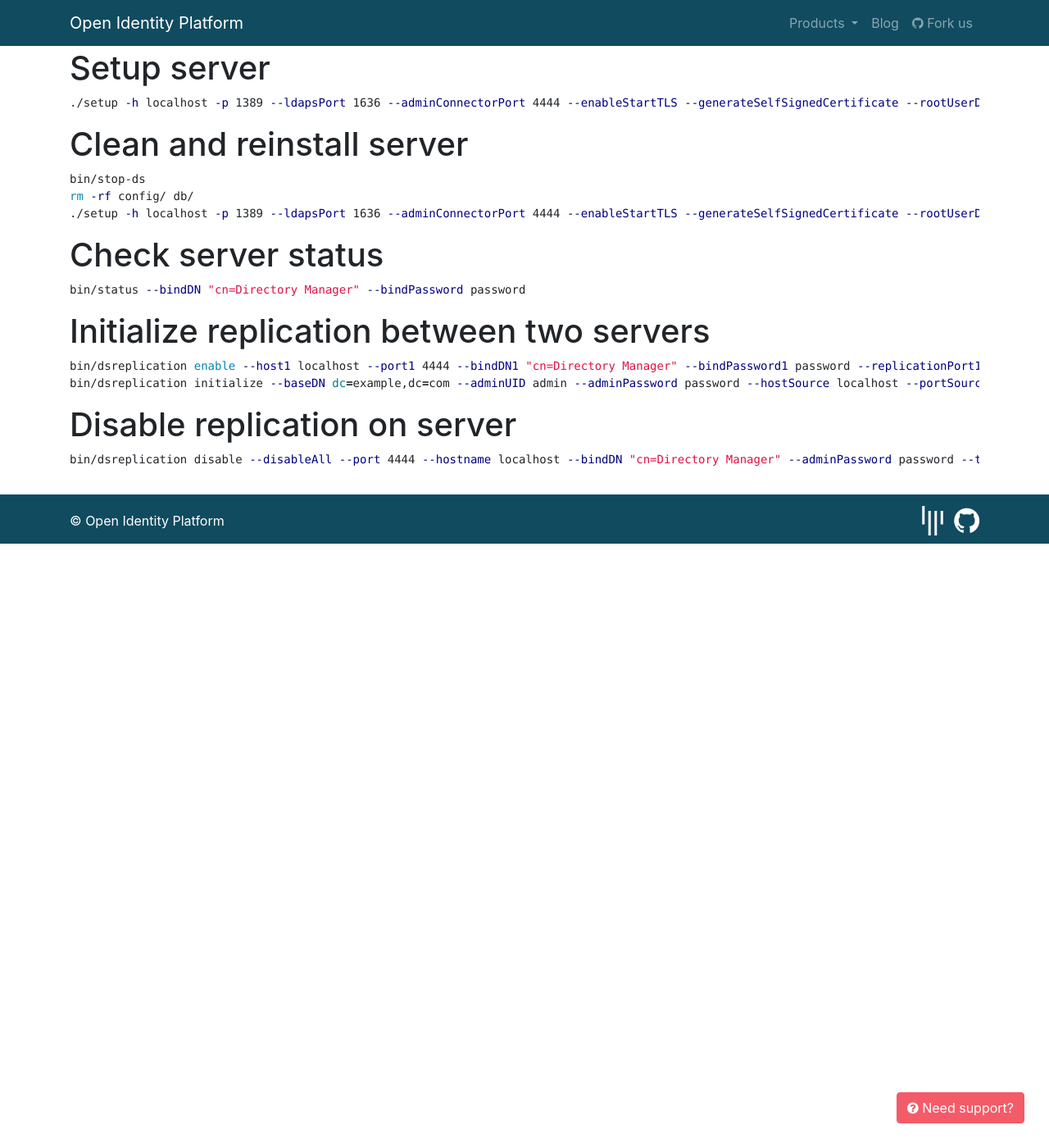
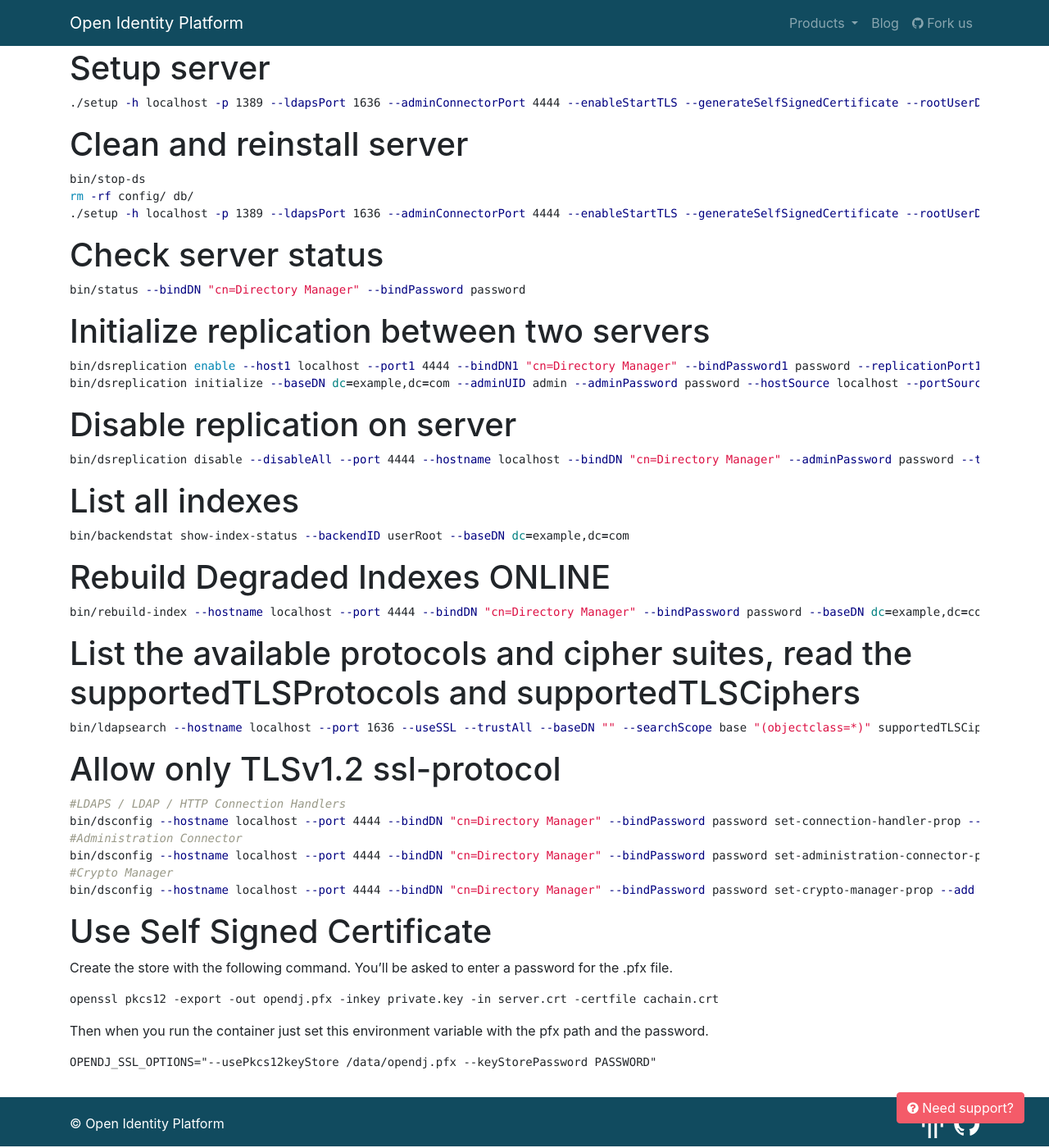
Before and after one commit to OpenIdentityPlatform/OpenIdentityPlatform.org, a Jekyll site: the page built from blog/opendj-tips-and-howtos.md, in a window 1280 px wide and 1400 px high, scrolled down 61 px. Shown: the whole window at 82% size. Built offline with Jekyll 4.4.1, drawn with Linux system fonts in a browser that asks for light colours.

Commit message:
update opendj howto

````diff
--- a/blog/opendj-tips-and-howtos.md
+++ b/blog/opendj-tips-and-howtos.md
@@ -36,3 +36,38 @@
 ```bash
 bin/dsreplication disable --disableAll --port 4444 --hostname localhost --bindDN "cn=Directory Manager" --adminPassword password --trustAll --no-prompt
 ```
+
+# List all indexes
+```bash
+bin/backendstat show-index-status --backendID userRoot --baseDN dc=example,dc=com
+```
+
+# Rebuild Degraded Indexes ONLINE
+```bash
+bin/rebuild-index --hostname localhost --port 4444 --bindDN "cn=Directory Manager" --bindPassword password --baseDN dc=example,dc=com --rebuildDegraded --trustAll
+```
+
+# List the available protocols and cipher suites, read the supportedTLSProtocols and supportedTLSCiphers
+```bash
+bin/ldapsearch --hostname localhost --port 1636 --useSSL --trustAll --baseDN "" --searchScope base "(objectclass=*)" supportedTLSCiphers supportedTLSProtocols
+```
+
+# Allow only TLSv1.2 ssl-protocol
+```bash
+#LDAPS / LDAP / HTTP Connection Handlers
+bin/dsconfig --hostname localhost --port 4444 --bindDN "cn=Directory Manager" --bindPassword password set-connection-handler-prop --handler-name "LDAPS Connection Handler" --add ssl-protocol:TLSv1.2 --trustAll --no-prompt
+#Administration Connector
+bin/dsconfig --hostname localhost --port 4444 --bindDN "cn=Directory Manager" --bindPassword password set-administration-connector-prop --add ssl-protocol:TLSv1.2 --trustAll --no-prompt
+#Crypto Manager
+bin/dsconfig --hostname localhost --port 4444 --bindDN "cn=Directory Manager" --bindPassword password set-crypto-manager-prop --add ssl-protocol:TLSv1.2 --trustAll --no-prompt
+```
+
+# Use Self Signed Certificate
+Create the store with the following command. You'll be asked to enter a password for the .pfx file.
+```
+openssl pkcs12 -export -out opendj.pfx -inkey private.key -in server.crt -certfile cachain.crt
+```
+Then when you run the container just set this environment variable with the pfx path and the password.
+```
+OPENDJ_SSL_OPTIONS="--usePkcs12keyStore /data/opendj.pfx --keyStorePassword PASSWORD"
+```
````
